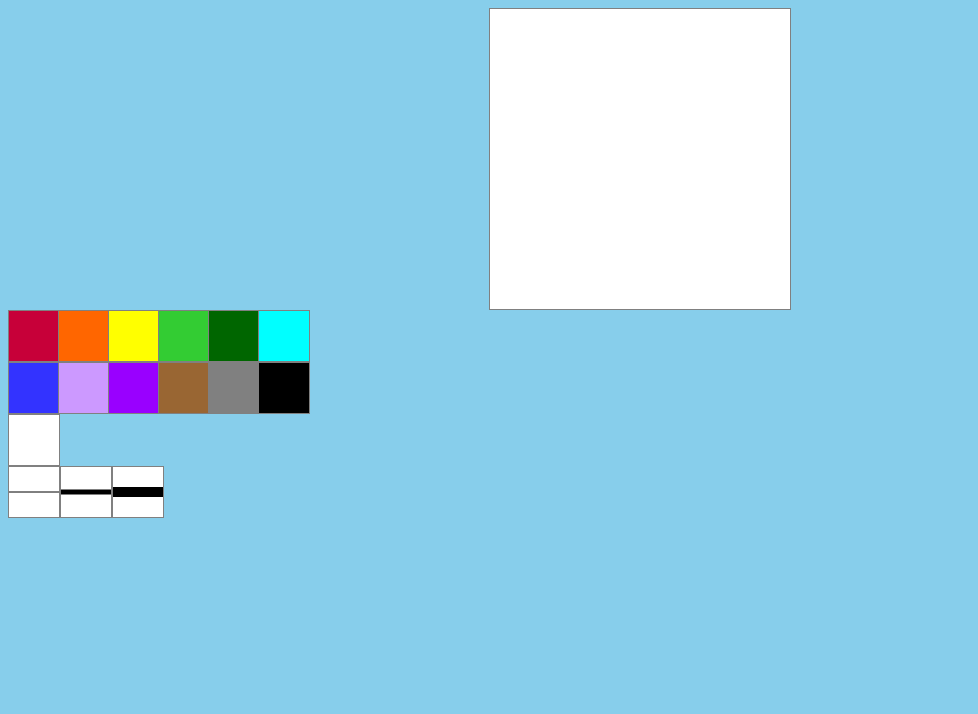
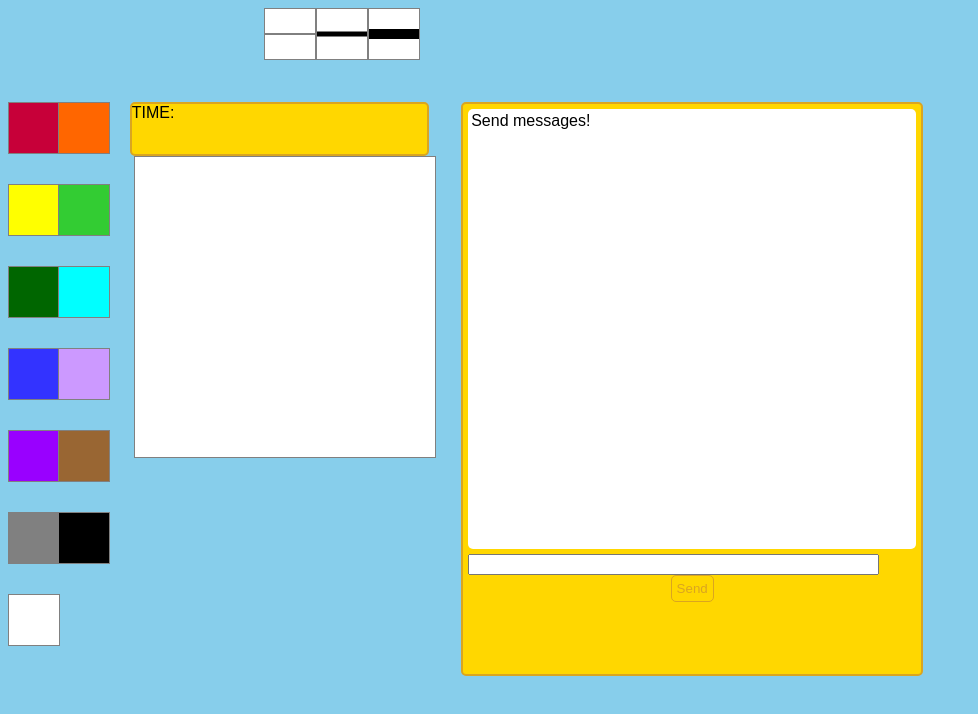
Before and after one commit to hanoelleb/painte, a plain HTML site: page index.html in a window 1280 px wide. Shown: the whole page, without its empty margins (0-978 px from the left). Drawn offline with nearby package versions, Linux system fonts and the light colour scheme.

Commit message:
added chat log + game display

```diff
--- a/index.html
+++ b/index.html
@@ -6,10 +6,29 @@
 	   <script src="https://ajax.googleapis.com/ajax/libs/jquery/3.5.1/jquery.min.js"></script>
     </head>
     <body>
-	  <canvas id='canvas' width='300px' height='300px'></canvas>
-	  <div id='pallete'>
+	  <div id='brushes'>
           </div>
-	  <div id='brushes'>
+	  <div id='holder'>
+	      <div id='pallete'>
+              </div>
+
+	      <div id='game'>
+		  <div id='bar'>
+                      <div id='timer'>TIME: </div>
+                      <div id='word'></div>
+		  </div>
+	          <canvas id='canvas' width='300px' height='300px'></canvas>
+              </div>
+
+	      <div id='chat'>
+		  <div id='log'>
+                      <p>Send messages!</p>
+                  </div>
+		  <form>
+                      <input type='text'></input>
+		      <input type='submit' value='Send'></input>
+                  </form>
+	      </div>
 	  </div>
 	  <script src='index.js'></script>
     </body>
--- a/style.sass
+++ b/style.sass
@@ -1,13 +1,67 @@
 body
   background-color: skyblue
+  font-family: Arial
+
+#game
+  display: flex
+  flex-direction: column
+  align-items: center
+
+#bar
+  margin-left: 15px
+  width: 295px
+  height: 50px
+  background-color: gold
+  border: 2px solid goldenrod
+  border-radius: 5px
 
 #canvas
   border: solid 1px gray
   background-color: white
-  display: block
-  margin-left: auto
-  margin-right: auto
+  display: inline-block
+  height: 300px
+  margin-left: 2vw
+
+#brushes
+  margin-left: 20vw
+  margin-bottom: 3vw
 
 #pallete
   display: grid
-  grid-template-columns: repeat(6, 50px)
+  grid-template-columns: repeat(2, 50px)
+
+#chat
+  padding: 5px
+  margin-left: 2vw
+  background-color: gold
+  height: 70vh
+  border: solid 2px goldenrod
+  border-radius: 5px
+  display: flex
+  flex-direction: column
+  form
+    width: 35vw
+    input[type='text']
+        width: 90%
+    input[type='submit']
+        border: 1px solid goldenrod
+        border-radius: 5px
+        color: goldenrod
+        background-color: gold
+        padding: 5px
+        margin-left: auto
+        margin-right: auto
+        display: block
+
+#log
+  border-radius: 5px
+  background-color: white
+  height: 55vh
+  width: 35vw
+  margin-bottom: 5px
+  p
+    margin-top: 3px
+    margin-left: 3px
+
+#holder
+  display: flex
```
Also changed, not shown: style.css, 3 other files.
